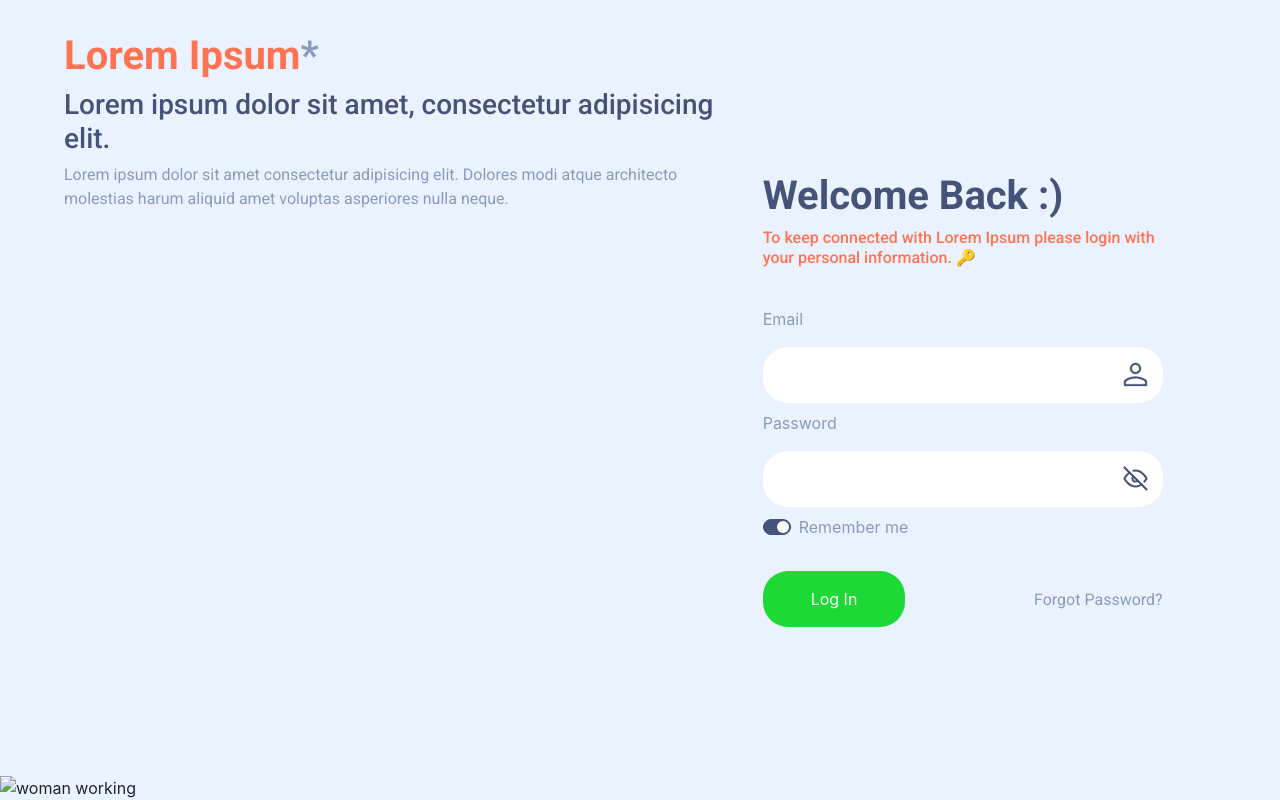
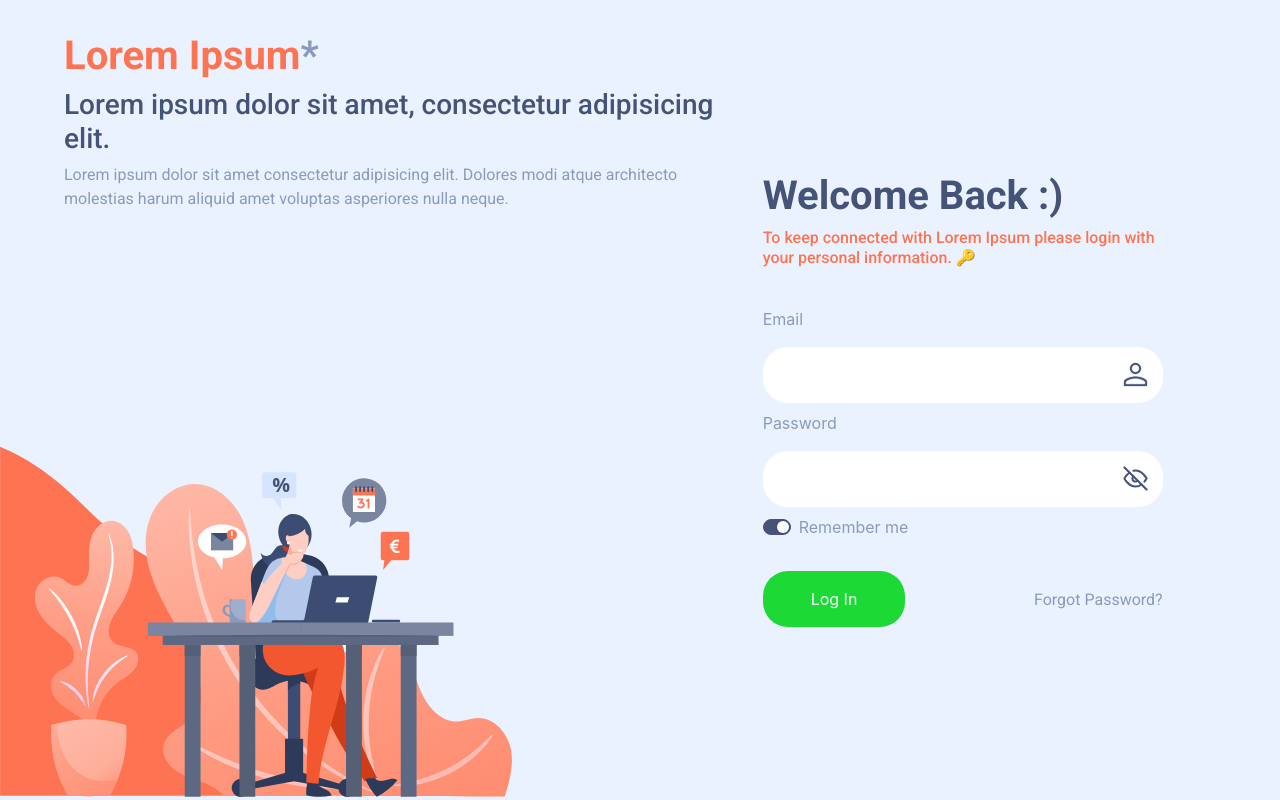
Before and after one commit to vpetridis/rapidbounce-front-end-coding-test, a website: page index.html in a window 1280 px wide. Drawn offline with nearby package versions, Linux system fonts and the light colour scheme; the site is published under a folder, as on GitHub Pages, so addresses that start at the root find nothing.

Commit message:
fixed relative path for logo

```diff
--- a/index.html
+++ b/index.html
@@ -52,7 +52,7 @@
           </p>
         </div>
         <img
-          src="/rapidbounce-front-end-coding-test/static/img/svg/illustration.svg"
+          src="static/img/svg/illustration.svg"
           alt="woman working"
           class="logo"
         />
```
